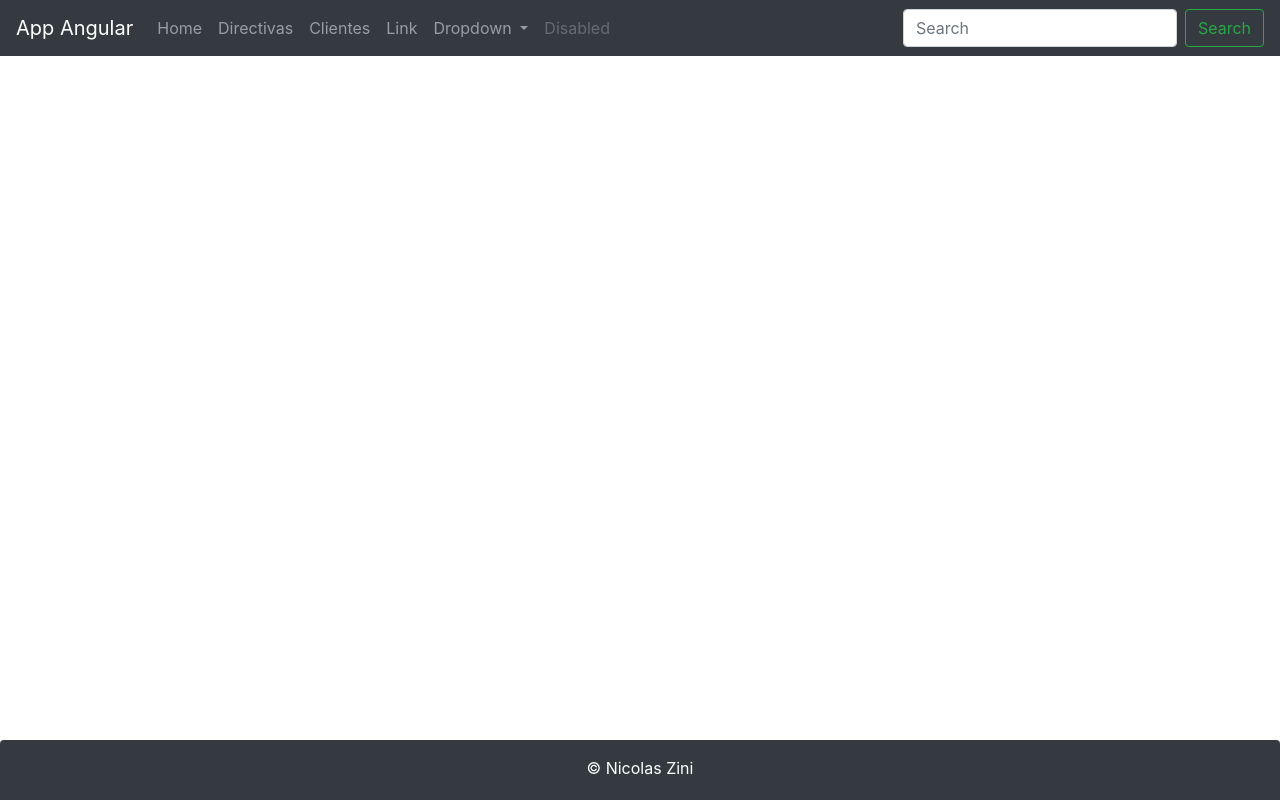
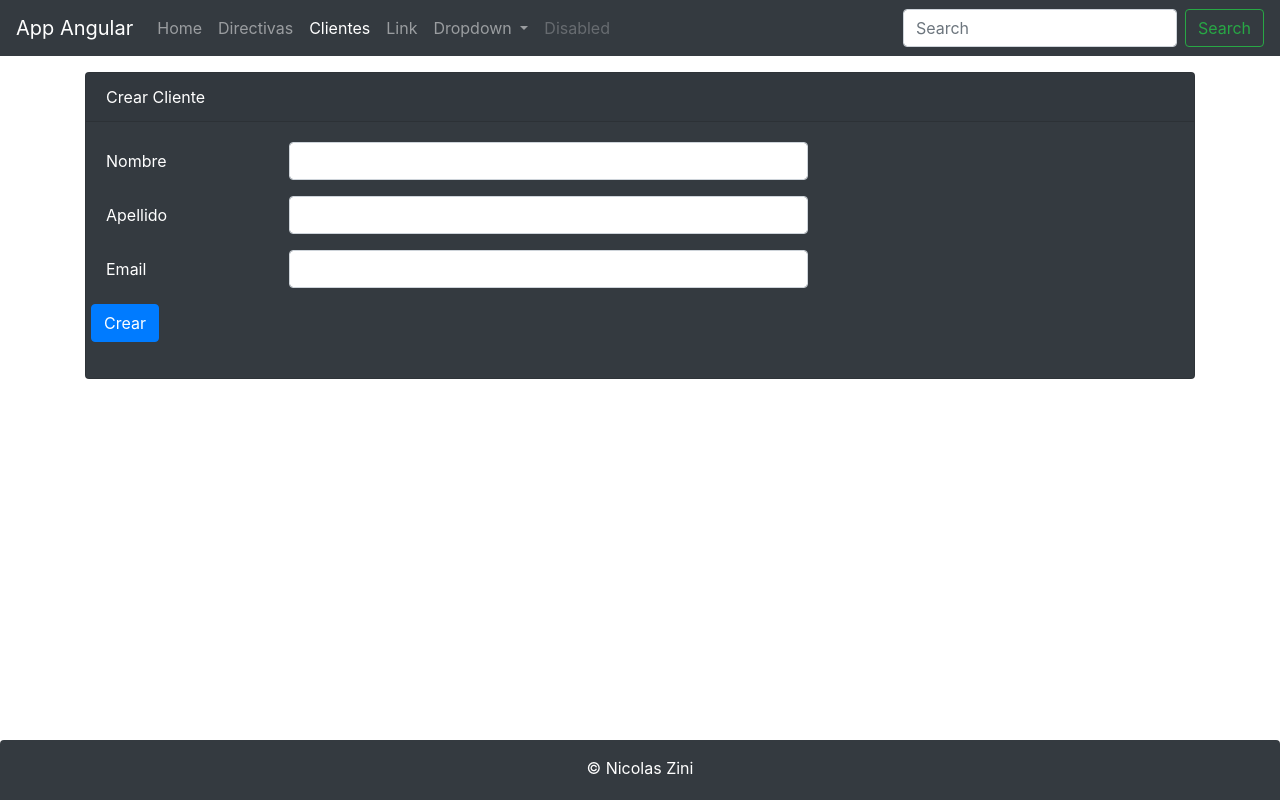
Before and after one commit to nicolaszini/clientesApp, an Angular app: page /clientes/form in a window 1280 px wide. Before the commit this address led to /. Built offline with nearby package versions, Linux system fonts and the light colour scheme.

Commit message:
Connect api - front !

```diff
--- a/src/app/app.component.html
+++ b/src/app/app.component.html
@@ -1,6 +1,6 @@
 <app-header></app-header>
 
-<div class="container">
+<div class="container my-3">
 
   <router-outlet></router-outlet>
 
--- a/src/app/clientes/cliente.service.ts
+++ b/src/app/clientes/cliente.service.ts
@@ -2,18 +2,28 @@
 import { CLIENTES } from './clientes.json';
 import { Cliente } from './cliente';
 import { Observable, of } from 'rxjs';
-
-
+import { HttpClient, HttpHeaders } from '@angular/common/http';
+import { map } from 'rxjs/operators';
 
 @Injectable({
-  providedIn: 'root'
+	providedIn: 'root'
 })
 export class ClienteService {
 
-  constructor() { }
+	private urlEndPoint:string = 'http://localhost:8080/api/clientes';
+	private httpHeaders = new HttpHeaders({'Content-Type': 'application/json'})
 
-  getClientes(): Observable<Cliente[]> {
-    return of(CLIENTES);
-  }
+	constructor(private http: HttpClient) { }
+
+	getClientes(): Observable<Cliente[]> {
+		//return of(CLIENTES);
+		return this.http.get(this.urlEndPoint).pipe(
+			map( response => response as Cliente[])
+		);
+	}
+
+	create(cliente: Cliente) : Observable<Cliente>  {
+		return this.http.post<Cliente>(this.urlEndPoint, cliente,{headers: this.httpHeaders})
+	}
 
 }
--- a/src/app/clientes/clientes.component.html
+++ b/src/app/clientes/clientes.component.html
@@ -1,8 +1,12 @@
 
-<div class="card border-primary mb-3" >
+<div class="card border-primary mb-3 " >
   <div class="card-header">Clientes</div>
   <div class="card-body text-primary">
     <h5 class="card-title">Listado de clientes</h5>
+
+    <div class="my-2 text-left">
+      <button class="btn btn-rounded btn-primary" type="button" [routerLink]="['/clientes/form']">Crear Cliente</button>
+    </div>
 
     <table class="table table-bordered table-striped">
       <thead>
--- /dev/null
+++ b/src/app/clientes/form.component.html
@@ -0,0 +1,35 @@
+<div class="card bg-dark text-white">
+	<div class="card-header">{{titulo}}</div>
+	<div class="card-body">
+
+		<form (ngSubmit)="create()">
+			<div class="form-group row">
+				<label for="nombre" class="col-form-label col-sm-2">Nombre</label>
+				<div class="col-sm-6">
+					<input type="text" class="form-control" [(ngModel)]="cliente.nombre" name="nombre">
+				</div>
+			</div>
+
+			<div class="form-group row">
+				<label for="apellido" class="col-form-label col-sm-2">Apellido</label>
+				<div class="col-sm-6">
+					<input type="text" class="form-control" [(ngModel)]="cliente.apellido" name="apellido">
+				</div>
+			</div>
+
+			<div class="form-group row">
+				<label for="email" class="col-form-label col-sm-2">Email</label>
+				<div class="col-sm-6">
+					<input type="text" class="form-control" [(ngModel)]="cliente.email" name="email">
+				</div>
+			</div>
+
+			<div class="form-group row">
+				<div col-sm-6>
+					<button class="btn btn-primary" role="button">Crear</button>
+				</div>
+			</div>
+
+		</form>
+	</div>
+</div>
--- /dev/null
+++ b/src/app/clientes/form.component.ts
@@ -0,0 +1,28 @@
+import { Component, OnInit } from '@angular/core';
+import { Cliente } from './cliente';
+import { ClienteService } from './cliente.service';
+import { Router } from '@angular/router';
+
+
+@Component({
+	selector: 'app-form',
+	templateUrl: './form.component.html'
+
+})
+export class FormComponent implements OnInit {
+
+	private cliente: Cliente = new Cliente()
+	private titulo: string = "Crear Cliente"
+
+	constructor(private clienteService: ClienteService, private router: Router) { }
+
+	ngOnInit() {
+	}
+
+	public create(): void {
+		this.clienteService.create(this.cliente).subscribe(
+			response => this.router.navigate(['/clientes'])
+		)
+	}
+
+}
```
Also changed, not shown: src/app/app.module.ts (+11 -3 lines).
